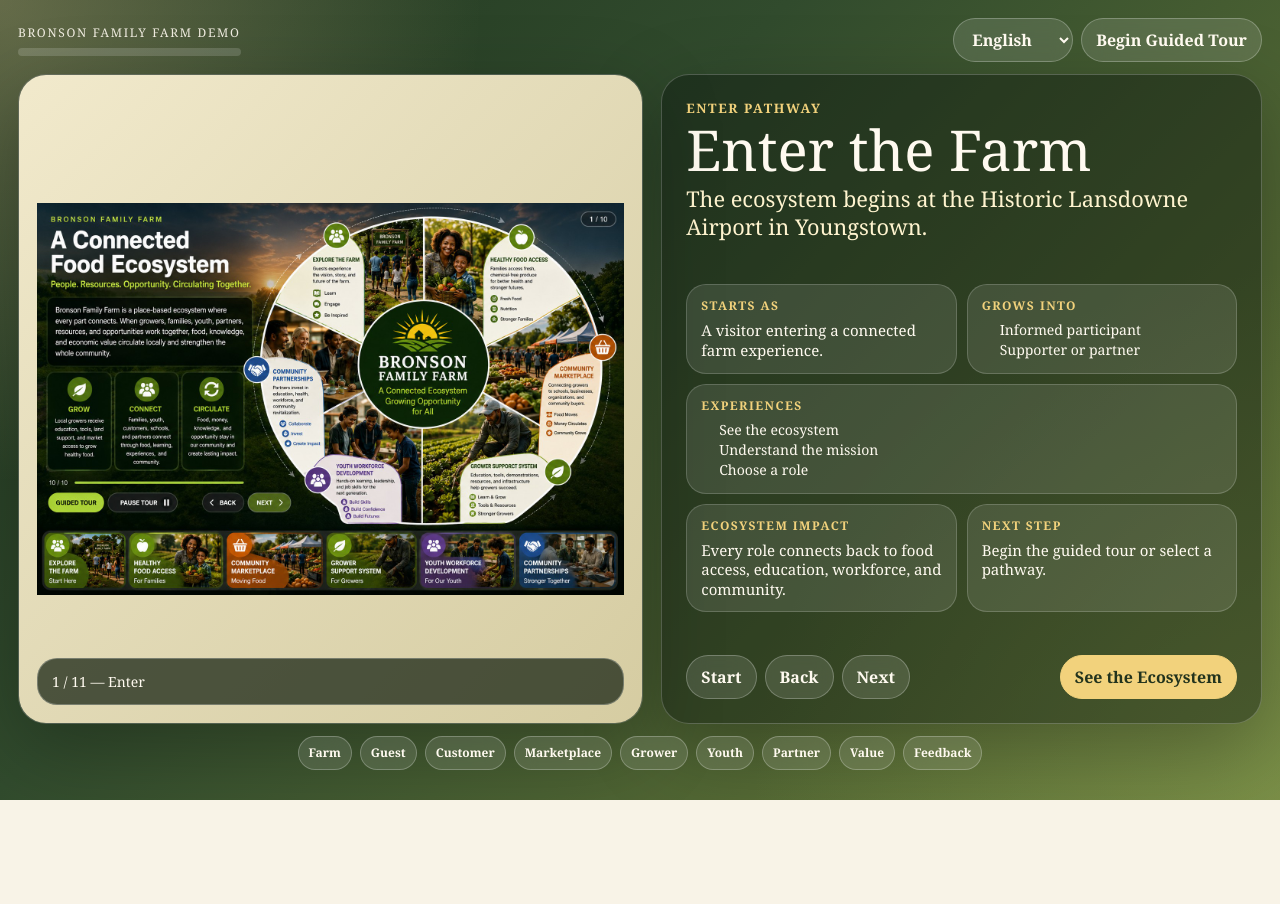
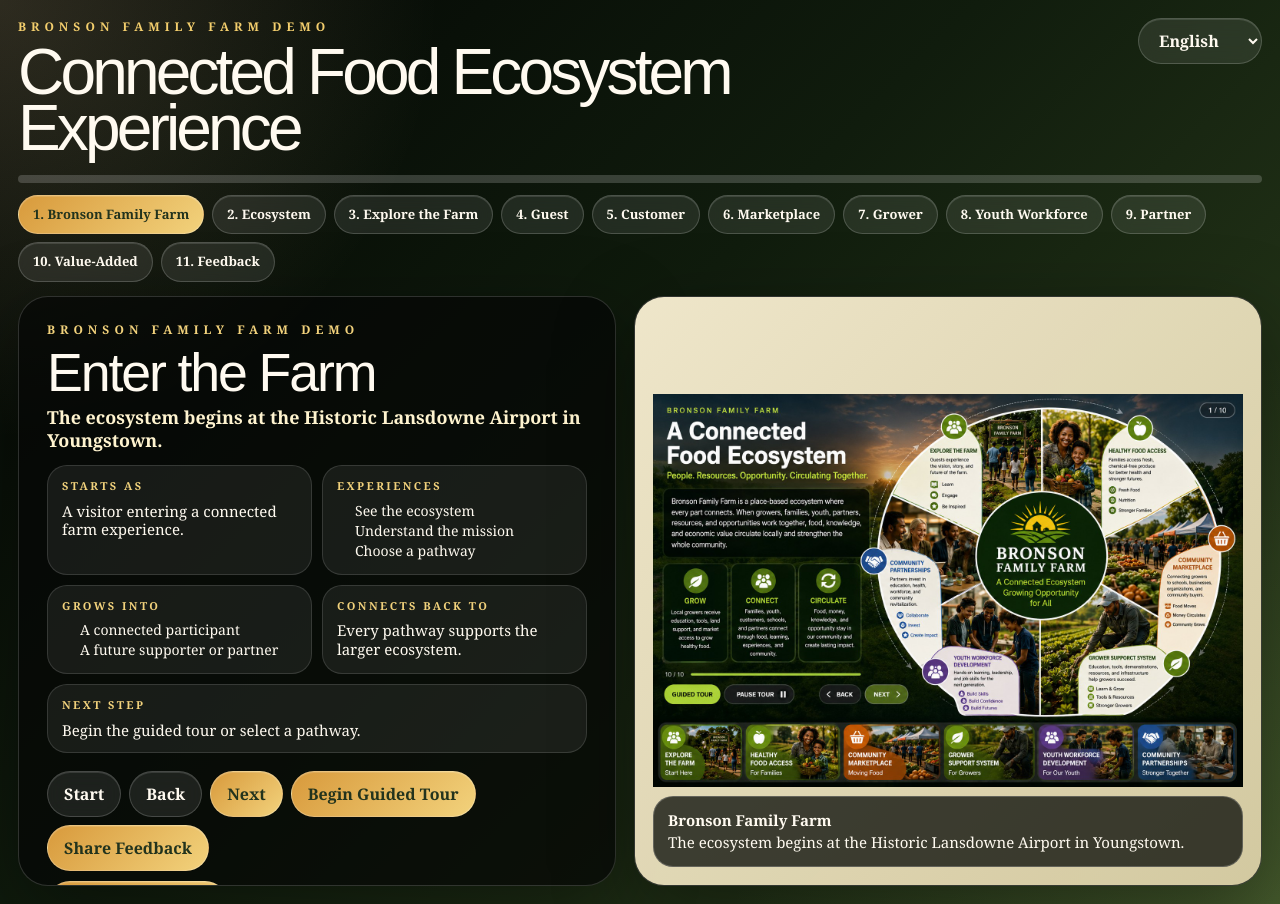
Before and after one commit to cburgessemail-gif/bronson-demo, a React (Vite) app: page / in a window 1280 px wide. Before the commit the page ends 800 px from the top, so only its background shows below. Built offline with nearby package versions, Linux system fonts and the light colour scheme; the HTML template or start-up script is replaced by a standard one.

Commit message:
Modify navigation labels and styles in App.tsx
Updated navigation labels and adjusted layout styles for better user experience.

```diff
--- a/src/App.tsx
+++ b/src/App.tsx
@@ -42,7 +42,7 @@
     () => [
       {
         id: 1,
-        nav: "Enter",
+        nav: "Bronson Family Farm",
         image: "/ConnectFoodEcosystem_withimages.jpeg",
         containImage: true,
         title: tx("Enter the Farm", "Entrar a la Granja", "Pumasok sa Bukid", "Entra nella Fattoria", "כניסה לחווה", "Entrer dans la Ferme"),
@@ -51,13 +51,13 @@
         experiences: [
           tx("See the ecosystem", "Ver el ecosistema", "Tingnan ang ecosystem", "Vedere l’ecosistema", "לראות את המערכת", "Voir l’écosystème"),
           tx("Understand the mission", "Comprender la misión", "Unawain ang mission", "Comprendere la missione", "להבין את המשימה", "Comprendre la mission"),
-          tx("Choose a role", "Elegir una función", "Pumili ng role", "Scegliere un ruolo", "לבחור תפקיד", "Choisir un rôle"),
+          tx("Choose a pathway", "Elegir un camino", "Pumili ng pathway", "Scegliere un percorso", "לבחור מסלול", "Choisir un parcours"),
         ],
         growsInto: [
-          tx("Informed participant", "Participante informado", "Informed participant", "Partecipante informato", "משתתף מודע", "Participant informé"),
-          tx("Supporter or partner", "Apoyo o socio", "Supporter or partner", "Sostenitore o partner", "תומך או שותף", "Soutien ou partenaire"),
+          tx("A connected participant", "Un participante conectado", "A connected participant", "Un partecipante connesso", "משתתף מחובר", "Un participant connecté"),
+          tx("A future supporter or partner", "Un futuro apoyo o socio", "Future supporter or partner", "Futuro sostenitore o partner", "תומך או שותף עתידי", "Futur soutien ou partenaire"),
         ],
-        ecosystem: tx("Every role connects back to food access, education, workforce, and community.", "Cada función conecta alimentos, educación, trabajo y comunidad.", "Bawat role ay konektado sa food access, education, workforce, at community.", "Ogni ruolo collega cibo, educazione, lavoro e comunità.", "כל תפקיד מתחבר למזון, חינוך, עבודה וקהילה.", "Chaque rôle relie nourriture, éducation, travail et communauté."),
+        ecosystem: tx("Every pathway supports the larger ecosystem.", "Cada camino apoya el ecosistema mayor.", "Every pathway supports the larger ecosystem.", "Ogni percorso sostiene l’ecosistema più ampio.", "כל מסלול תומך במערכת הרחבה.", "Chaque parcours soutient l’écosystème plus large."),
         nextStep: tx("Begin the guided tour or select a pathway.", "Comience el recorrido o seleccione un camino.", "Simulan ang tour o pumili ng pathway.", "Inizia il tour o scegli un percorso.", "התחל סיור או בחר מסלול.", "Commencer la visite ou choisir un parcours."),
         buttonLabel: tx("See the Ecosystem", "Ver el Ecosistema", "Tingnan ang Ecosystem", "Vedere l’Ecosistema", "לראות את המערכת", "Voir l’Écosystème"),
         targetId: 2,
@@ -86,7 +86,7 @@
       },
       {
         id: 3,
-        nav: "Farm",
+        nav: "Explore the Farm",
         image: "/GrowArea.jpg",
         title: tx("Explore the Farm", "Explorar la Granja", "Tuklasin ang Bukid", "Esplora la Fattoria", "סיור בחווה", "Explorer la Ferme"),
         subtitle: tx("Agriculture rooted in place, history, and purpose.", "Agricultura con lugar, historia y propósito.", "Pagsasaka na may lugar, history, at purpose.", "Agricoltura radicata in luogo, storia e scopo.", "חקלאות המחוברת למקום, היסטוריה ומטרה.", "Agriculture enracinée dans le lieu, l’histoire et le but."),
@@ -192,7 +192,7 @@
       },
       {
         id: 8,
-        nav: "Youth",
+        nav: "Youth Workforce",
         image: "/SAM_0225.JPG",
         title: tx("Youth Workforce Program Pathway", "Ruta del Programa Juvenil", "Youth Workforce Program Pathway", "Percorso Programma Giovani", "מסלול תוכנית נוער", "Parcours Programme Jeunesse"),
         subtitle: tx("June 8 – August 28, 2026 | 9:00 AM – 2:00 PM | Monday–Friday", "8 de junio – 28 de agosto de 2026 | 9:00 AM – 2:00 PM | lunes a viernes", "June 8 – August 28, 2026 | 9:00 AM – 2:00 PM | Monday–Friday", "8 giugno – 28 agosto 2026 | 9:00–14:00 | lunedì–venerdì", "8 ביוני – 28 באוגוסט 2026 | 9:00–14:00 | שני–שישי", "8 juin – 28 août 2026 | 9 h – 14 h | lundi–vendredi"),
@@ -239,7 +239,7 @@
       },
       {
         id: 10,
-        nav: "Value",
+        nav: "Value-Added",
         image: "/SAM_0229.JPG",
         title: tx("Value-Added Journey", "Recorrido de Valor Agregado", "Value-Added Journey", "Percorso Valore Aggiunto", "מסלול ערך מוסף", "Parcours Valeur Ajoutée"),
         subtitle: tx("The farm grows beyond food into education, tourism, wellness, and enterprise.", "La granja crece hacia educación, turismo, bienestar y empresa.", "The farm grows into education, tourism, wellness, and enterprise.", "La fattoria cresce in educazione, turismo e impresa.", "החווה מתפתחת לחינוך, תיירות ויזמות.", "La ferme devient éducation, tourisme, bien-être et entreprise."),
@@ -286,6 +286,7 @@
 
   const active = slides[current];
   const isRTL = lang === "עברית";
+  const progress = `${(current / (slides.length - 1)) * 100}%`;
 
   const goToId = (id: number) => {
     const index = slides.findIndex((slide) => slide.id === id);
@@ -311,20 +312,20 @@
     return () => window.clearInterval(timer);
   }, [guidedTour, slides.length]);
 
-  const pathwayButtons = slides.slice(2, 11);
+  const pathwayButtons = slides;
 
   return (
     <main className="demo-shell" dir={isRTL ? "rtl" : "ltr"}>
       <style>{`
         * { box-sizing: border-box; }
-        body { margin: 0; }
+        body { margin: 0; background: #020403; }
         .demo-shell {
           min-height: 100vh;
           width: 100%;
           background:
-            radial-gradient(circle at top left, rgba(245, 221, 161, 0.32), transparent 32%),
-            radial-gradient(circle at bottom right, rgba(144, 171, 94, 0.38), transparent 35%),
-            linear-gradient(135deg, #20351f 0%, #314b2d 38%, #6c7d39 100%);
+            radial-gradient(circle at top left, rgba(245, 221, 161, 0.18), transparent 28%),
+            radial-gradient(circle at bottom right, rgba(144, 171, 94, 0.22), transparent 35%),
+            linear-gradient(135deg, #020403 0%, #101c0d 45%, #2f421e 100%);
           color: #fffaf0;
           font-family: Georgia, "Times New Roman", serif;
           padding: 18px;
@@ -333,15 +334,24 @@
         .topbar {
           display: flex;
           justify-content: space-between;
-          align-items: center;
-          gap: 12px;
+          align-items: flex-start;
+          gap: 14px;
           margin-bottom: 12px;
         }
         .brand {
-          letter-spacing: 0.14em;
+          color: #f3ce6d;
+          letter-spacing: 0.42em;
           font-size: 12px;
           text-transform: uppercase;
-          opacity: 0.92;
+          font-weight: 900;
+          margin-bottom: 8px;
+        }
+        .main-title {
+          font-family: Arial, Helvetica, sans-serif;
+          font-size: clamp(34px, 5vw, 66px);
+          line-height: .88;
+          margin: 0;
+          letter-spacing: -0.06em;
         }
         .language-row, .nav-row, .pathway-row {
           display: flex;
@@ -350,36 +360,57 @@
           align-items: center;
         }
         button, select {
-          border: 1px solid rgba(255,255,255,0.25);
-          background: rgba(255,255,255,0.12);
+          border: 1px solid rgba(255,255,255,0.18);
+          background: rgba(255,255,255,0.09);
           color: #fffaf0;
           border-radius: 999px;
-          padding: 9px 14px;
-          font-weight: 700;
+          padding: 10px 16px;
+          font-weight: 900;
           cursor: pointer;
           backdrop-filter: blur(10px);
+          box-shadow: inset 0 1px 0 rgba(255,255,255,.12);
         }
         select option { color: #1f2a1b; }
-        button:hover, select:hover { background: rgba(255,255,255,0.22); }
-        button.active {
-          background: #f2d27c;
-          color: #24351d;
-          border-color: #f2d27c;
+        button:hover, select:hover { background: rgba(255,255,255,0.18); }
+        button.active, .primary {
+          background: linear-gradient(135deg, #d89a3c, #f2d27c);
+          color: #22331d;
+          border-color: rgba(255,255,255,0.25);
+        }
+        .progress {
+          height: 8px;
+          background: rgba(255,255,255,0.18);
+          border-radius: 999px;
+          overflow: hidden;
+          margin: 18px 0 12px;
+        }
+        .progress div {
+          height: 100%;
+          background: linear-gradient(90deg, #81c341, #f2d27c);
+          width: ${progress};
+          transition: width 0.35s ease;
+        }
+        .pathway-row {
+          margin-bottom: 14px;
+        }
+        .pathway-row button {
+          font-size: 13px;
+          padding: 9px 14px;
         }
         .stage {
-          height: calc(100vh - 150px);
-          min-height: 630px;
+          height: calc(100vh - 245px);
+          min-height: 590px;
           display: grid;
-          grid-template-columns: 1.02fr 0.98fr;
+          grid-template-columns: 1fr 1.05fr;
           gap: 18px;
           align-items: stretch;
         }
         .image-panel, .content-panel {
-          border-radius: 28px;
+          border-radius: 30px;
           overflow: hidden;
-          border: 1px solid rgba(255,255,255,0.22);
-          background: rgba(11, 21, 12, 0.42);
-          box-shadow: 0 24px 80px rgba(0,0,0,0.28);
+          border: 1px solid rgba(255,255,255,0.16);
+          background: rgba(6, 8, 6, 0.74);
+          box-shadow: 0 24px 80px rgba(0,0,0,0.38);
         }
         .image-panel {
           position: relative;
@@ -401,14 +432,14 @@
           left: 18px;
           bottom: 18px;
           right: 18px;
-          background: rgba(24, 36, 20, 0.74);
-          border: 1px solid rgba(255,255,255,0.25);
+          background: rgba(4, 8, 4, 0.74);
+          border: 1px solid rgba(255,255,255,0.20);
           border-radius: 20px;
           padding: 12px 14px;
-          font-size: 14px;
+          font-size: 15px;
         }
         .content-panel {
-          padding: 24px;
+          padding: 24px 28px;
           display: flex;
           flex-direction: column;
           justify-content: space-between;
@@ -416,21 +447,25 @@
         }
         .eyebrow {
           color: #f2d27c;
-          font-size: 13px;
-          letter-spacing: 0.12em;
+          font-size: 12px;
+          letter-spacing: 0.42em;
           text-transform: uppercase;
-          font-weight: 800;
+          font-weight: 900;
+          margin-bottom: 8px;
         }
         h1 {
-          font-size: clamp(32px, 4.4vw, 62px);
+          font-family: Arial, Helvetica, sans-serif;
+          font-size: clamp(32px, 4.2vw, 58px);
           line-height: 0.96;
           margin: 4px 0 8px;
+          letter-spacing: -0.04em;
         }
         .subtitle {
-          font-size: clamp(17px, 1.7vw, 24px);
-          line-height: 1.3;
+          font-size: clamp(16px, 1.4vw, 22px);
+          line-height: 1.25;
           color: #fff4cf;
           margin: 0;
+          font-weight: 700;
         }
         .journey-grid {
           display: grid;
@@ -438,23 +473,23 @@
           gap: 10px;
         }
         .card {
-          background: rgba(255,255,255,0.105);
-          border: 1px solid rgba(255,255,255,0.18);
+          background: rgba(255,255,255,0.07);
+          border: 1px solid rgba(255,255,255,0.13);
           border-radius: 20px;
           padding: 12px 14px;
         }
         .card.full { grid-column: 1 / -1; }
         .card-title {
           color: #f2d27c;
-          font-size: 12px;
+          font-size: 11px;
           text-transform: uppercase;
-          letter-spacing: 0.12em;
-          margin-bottom: 6px;
+          letter-spacing: 0.22em;
+          margin-bottom: 7px;
           font-weight: 900;
         }
         .card p {
           margin: 0;
-          line-height: 1.3;
+          line-height: 1.25;
           font-size: 15px;
         }
         ul {
@@ -462,8 +497,8 @@
           padding-left: 18px;
         }
         li {
-          margin: 2px 0;
-          line-height: 1.28;
+          margin: 3px 0;
+          line-height: 1.22;
           font-size: 14px;
         }
         .actions {
@@ -472,51 +507,24 @@
           gap: 10px;
           align-items: center;
           justify-content: space-between;
+          padding-top: 4px;
         }
-        .primary {
-          background: #f2d27c;
-          color: #22331d;
-          border-color: #f2d27c;
-        }
-        .progress {
-          height: 8px;
-          background: rgba(255,255,255,0.16);
-          border-radius: 999px;
-          overflow: hidden;
-          margin-top: 6px;
-        }
-        .progress div {
-          height: 100%;
-          background: #f2d27c;
-          width: ${(current / (slides.length - 1)) * 100}%;
-          transition: width 0.35s ease;
-        }
-        .pathway-row {
-          margin-top: 12px;
-          justify-content: center;
-        }
-        .pathway-row button {
-          font-size: 12px;
-          padding: 7px 10px;
-        }
-        @media (max-width: 980px) {
+        @media (max-width: 1050px) {
           .stage {
             height: auto;
             min-height: auto;
             grid-template-columns: 1fr;
           }
-          .image-panel { height: 310px; }
-          .content-panel { min-height: auto; }
+          .image-panel { height: 340px; }
           .journey-grid { grid-template-columns: 1fr; }
+          .main-title { font-size: 42px; }
         }
       `}</style>
 
       <section className="topbar">
         <div>
           <div className="brand">Bronson Family Farm Demo</div>
-          <div className="progress">
-            <div />
-          </div>
+          <h1 className="main-title">Connected Food Ecosystem<br />Experience</h1>
         </div>
 
         <div className="language-row">
@@ -527,31 +535,27 @@
               </option>
             ))}
           </select>
-
-          <button onClick={() => setGuidedTour((value) => !value)} className={guidedTour ? "active" : ""}>
-            {guidedTour ? "Pause Tour" : "Begin Guided Tour"}
-          </button>
         </div>
       </section>
 
+      <div className="progress"><div /></div>
+
+      <section className="pathway-row">
+        {pathwayButtons.map((slide) => (
+          <button
+            key={slide.id}
+            onClick={() => goToId(slide.id)}
+            className={active.id === slide.id ? "active" : ""}
+          >
+            {slide.id}. {slide.nav}
+          </button>
+        ))}
+      </section>
+
       <section className="stage">
-        <div className={`image-panel ${active.containImage ? "contain" : ""}`}>
-          <img
-            src={active.image}
-            alt={active.nav}
-            onError={(event) => {
-              event.currentTarget.src = "/ConnectFoodEcosystem_withimages.jpeg";
-              event.currentTarget.parentElement?.classList.add("contain");
-            }}
-          />
-          <div className="image-label">
-            {current + 1} / {slides.length} — {active.nav}
-          </div>
-        </div>
-
         <div className="content-panel">
           <div>
-            <div className="eyebrow">{active.nav} Pathway</div>
+            <div className="eyebrow">Bronson Family Farm Demo</div>
             <h1>{t(active.title)}</h1>
             <p className="subtitle">{t(active.subtitle)}</p>
           </div>
@@ -563,15 +567,6 @@
             </div>
 
             <div className="card">
-              <div className="card-title">Grows Into</div>
-              <ul>
-                {active.growsInto.map((item, index) => (
-                  <li key={index}>{t(item)}</li>
-                ))}
-              </ul>
-            </div>
-
-            <div className="card full">
               <div className="card-title">Experiences</div>
               <ul>
                 {active.experiences.map((item, index) => (
@@ -581,11 +576,20 @@
             </div>
 
             <div className="card">
-              <div className="card-title">Ecosystem Impact</div>
+              <div className="card-title">Grows Into</div>
+              <ul>
+                {active.growsInto.map((item, index) => (
+                  <li key={index}>{t(item)}</li>
+                ))}
+              </ul>
+            </div>
+
+            <div className="card">
+              <div className="card-title">Connects Back To</div>
               <p>{t(active.ecosystem)}</p>
             </div>
 
-            <div className="card">
+            <div className="card full">
               <div className="card-title">Next Step</div>
               <p>{t(active.nextStep)}</p>
             </div>
@@ -595,7 +599,11 @@
             <div className="nav-row">
               <button onClick={() => goToId(1)}>Start</button>
               <button onClick={back}>Back</button>
-              <button onClick={next}>Next</button>
+              <button className="active" onClick={next}>Next</button>
+              <button className={guidedTour ? "active" : "primary"} onClick={() => setGuidedTour((value) => !value)}>
+                {guidedTour ? "Pause Tour" : "Begin Guided Tour"}
+              </button>
+              <button className="primary" onClick={() => goToId(11)}>Share Feedback</button>
             </div>
 
             <button className="primary" onClick={() => goToId(active.targetId)}>
@@ -603,18 +611,21 @@
             </button>
           </div>
         </div>
-      </section>
 
-      <section className="pathway-row">
-        {pathwayButtons.map((slide) => (
-          <button
-            key={slide.id}
-            onClick={() => goToId(slide.id)}
-            className={active.id === slide.id ? "active" : ""}
-          >
-            {slide.nav}
-          </button>
-        ))}
+        <div className={`image-panel ${active.containImage ? "contain" : ""}`}>
+          <img
+            src={active.image}
+            alt={active.nav}
+            onError={(event) => {
+              event.currentTarget.src = "/ConnectFoodEcosystem_withimages.jpeg";
+              event.currentTarget.parentElement?.classList.add("contain");
+            }}
+          />
+          <div className="image-label">
+            <strong>{active.nav}</strong><br />
+            {t(active.subtitle)}
+          </div>
+        </div>
       </section>
     </main>
   );
```
